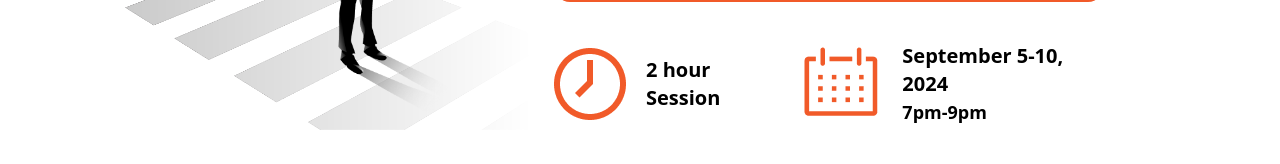
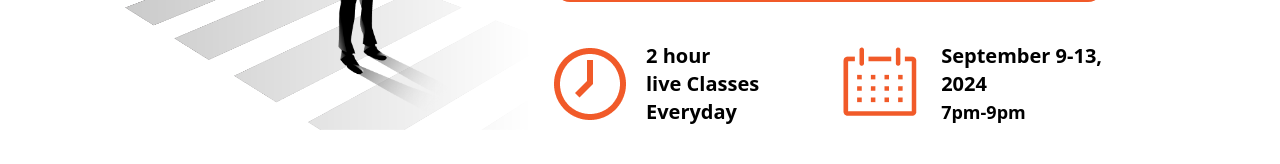
Before and after one commit to Qriocity-Company/Qriocity, a React (Vite) app: page /DsaBootcamp in a window 1280 px wide. Shown: the part 455-619 px from the top of the page. Built offline with nearby package versions, Linux system fonts and the light colour scheme.

Commit message:
changes in dsa page

```diff
--- a/src/pages/Dsa.jsx
+++ b/src/pages/Dsa.jsx
@@ -209,14 +209,14 @@ const Dsa = () => {
               <div className="flex justify-center items-center gap-1 lg:gap-5">
                 <img src={clock} />
                 <h1 className="font-bold text-lg lg:text-xl flex flex-col justify-center items-start">
-                  2 hour <span>Session</span>{" "}
+                  2 hour <span>live Classes</span><span>Everyday</span>{" "}
                 </h1>
               </div>
 
               <div className="flex justify-center items-center gap-1 lg:gap-5">
                 <img src={calendar} />
                 <h1 className="font-bold lg:text-xl text-lg flex flex-col justify-center items-start">
-                  September 5-10, <span>2024</span>
+                  September 9-13, <span>2024</span>
                   <span className="text-lg">7pm-9pm</span>{" "}
                 </h1>
 
--- a/src/pages/Fullstack.jsx
+++ b/src/pages/Fullstack.jsx
@@ -212,14 +212,14 @@ const FullStack = () => {
               <div className="flex justify-center items-center gap-1 lg:gap-5">
                 <img src={clock} />
                 <h1 className="font-bold text-lg lg:text-xl flex flex-col justify-center items-start">
-                  2 hour <span>Session</span>{" "}
+                  2 hour <span>live Classes</span><span>Everyday</span>{" "}
                 </h1>
               </div>
 
               <div className="flex justify-center items-center gap-1 lg:gap-5">
                 <img src={calendar} />
                 <h1 className="font-bold lg:text-xl text-lg flex flex-col justify-center items-start">
-                  September 5-10, <span>2024</span>
+                  September 9-13, <span>2024</span>
                   <span className="text-lg">7pm-9pm</span>{" "}
                 </h1>
 
```
